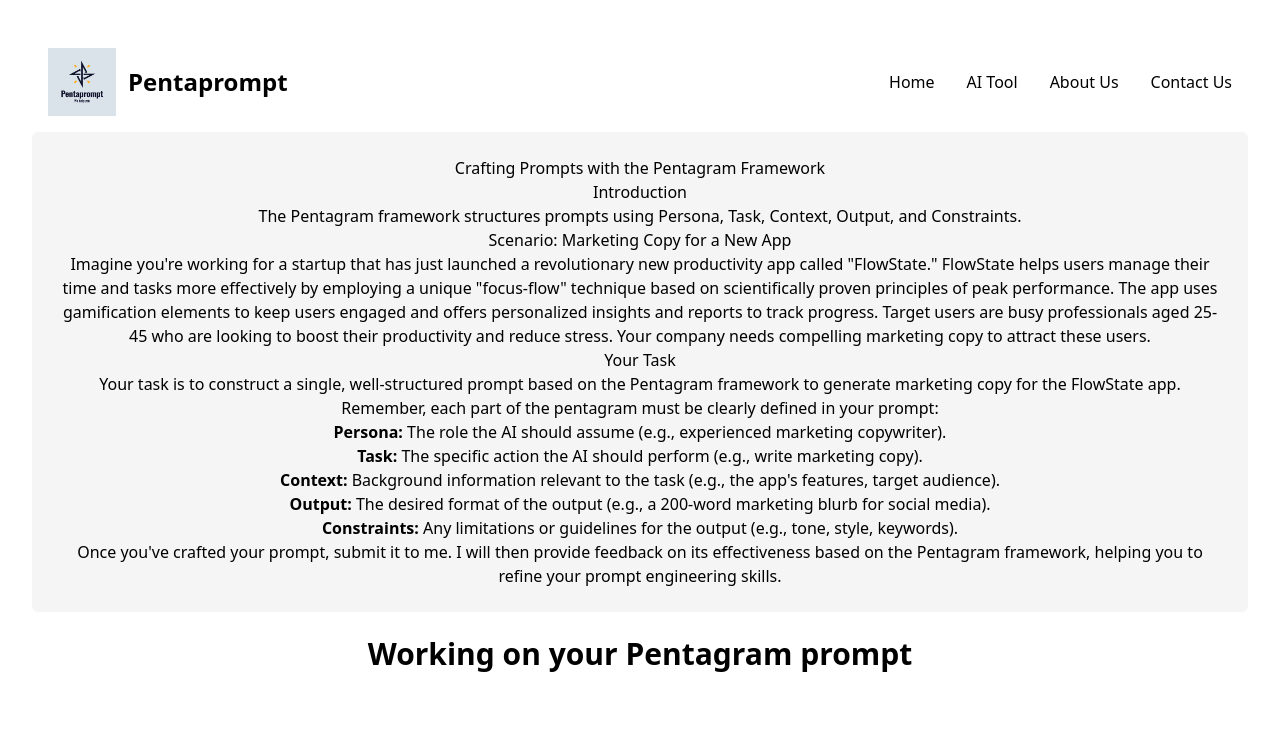
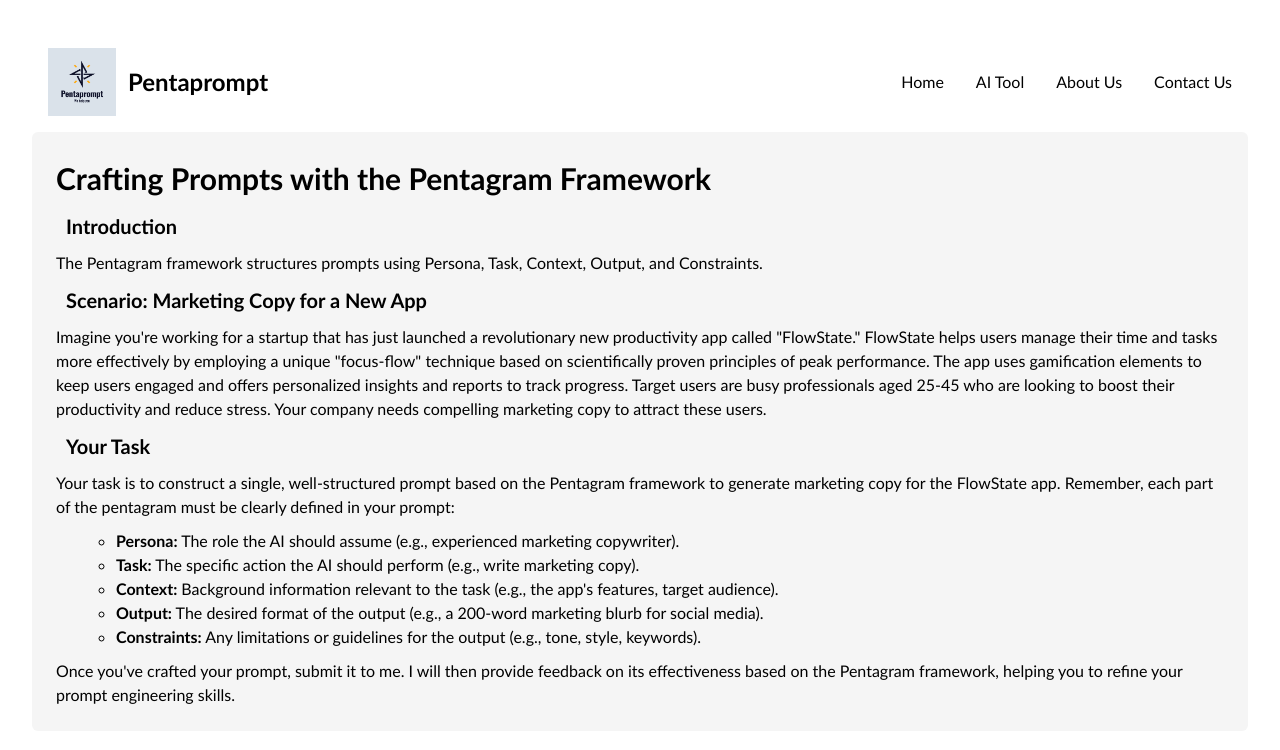
Before and after one commit to chingu-voyages/V54-tier1-team-01, a React (Vite) app in the folder client/: page / in a window 1280 px wide. Shown: the top 750 px of the page. Built offline with nearby package versions, Linux system fonts and the light colour scheme; no server answers.

Commit message:
feature:gemini-styling: gemini styling files and changes; added to Scenario section

```diff
--- a/client/src/App.css
+++ b/client/src/App.css
@@ -2,5 +2,5 @@
   max-width: 1280px;
   margin: 0 auto;
   padding: 2rem;
-  text-align: center;
+  font-family: 'Trebuchet MS', 'Lucida Sans Unicode', 'Lucida Grande', 'Lucida Sans', Arial, sans-serif;
 }
--- a/client/src/components/MainComponent.jsx
+++ b/client/src/components/MainComponent.jsx
@@ -1,3 +1,4 @@
+import '../style/MainComponent.css';
 import { useState, useEffect } from "react";
 import InputSection from "./InputSection";
 import ScenarioSection from "./ScenarioSection";
--- a/client/src/components/ScenarioSection.jsx
+++ b/client/src/components/ScenarioSection.jsx
@@ -27,7 +27,7 @@
 
 export default function ScenarioSection() {
     return (
-        <section className="scenario-section bg-neutral-100 p-6 rounded-md mb-6">
+        <section className="scenario-section gemini bg-neutral-100 p-6 rounded-md mb-6">
             <ReactMarkdown>{markdownContent}</ReactMarkdown>
         </section>
     );
--- /dev/null
+++ b/client/src/style/MainComponent.css
@@ -0,0 +1,21 @@
+.gemini h1{
+    font-size: 30px;
+    font-weight: bold;
+  }
+
+  .gemini h2{
+    font-size: 20px;
+    font-weight: bold;
+    padding: 10px;
+  }
+
+
+  .gemini ul, ol{
+    list-style-type: circle;
+    margin-left:50px;
+    padding: 10px;
+  }
+
+  .gemini ol{
+    list-style-type: lower-alpha;
+  }
```
